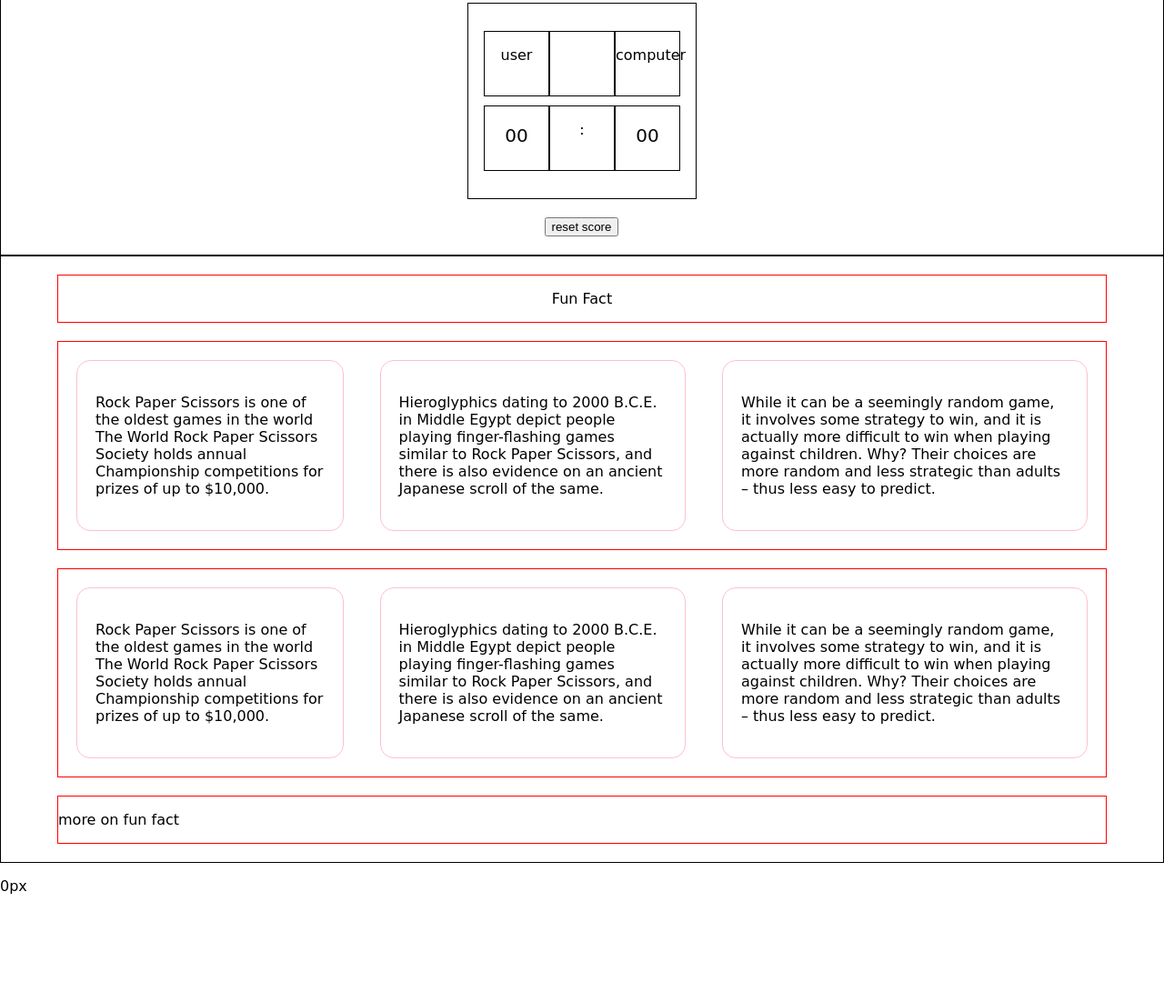
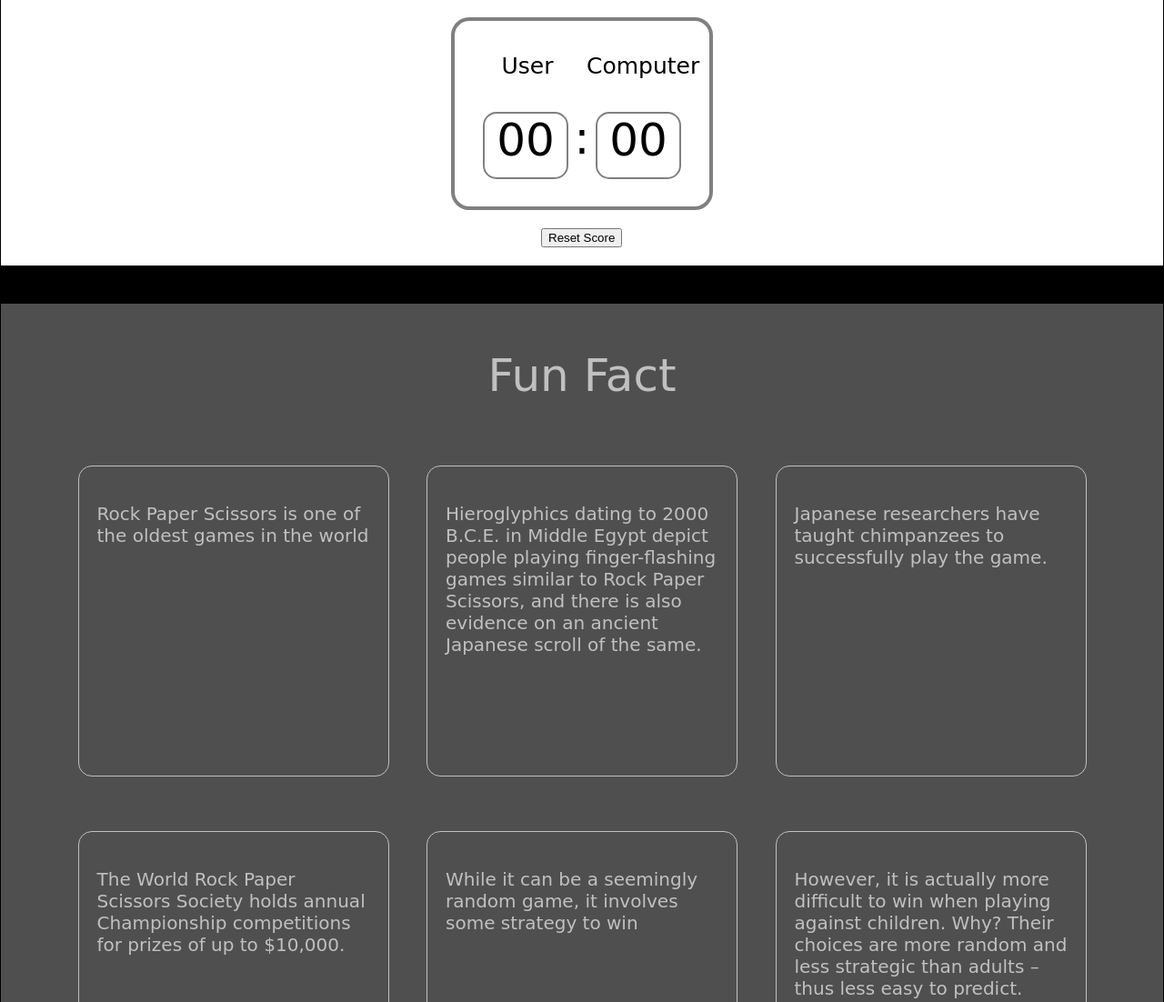
Before and after one commit to naamnamm/rock-paper-scissors, a plain HTML site: page index.html in a window 1280 px wide. Shown: the part 1235-2337 px from the top of the page at 91% size. Before the commit the page ends 2235 px from the top, so only its background shows below. Drawn offline with Linux system fonts and the light colour scheme; a web font is replaced by a local one.

Commit message:
add scroll event and styling

```diff
--- a/index.html
+++ b/index.html
@@ -4,7 +4,9 @@
     <meta charset="utf-8">
     <meta name="viewport" content="width=device-width">
     <title>Rock-Paper-Scissors</title>
+    <link href="https://stackpath.bootstrapcdn.com/font-awesome/4.7.0/css/font-awesome.min.css" rel="stylesheet"/>
     <link href="style.css" rel="stylesheet" type="text/css" />
+
   </head>
   <body>
       <header>
@@ -15,7 +17,7 @@
         <div class="header-1"> scroll here to play!</div>
 
         <div class="header-2">
-            <h1 class="header-title"> Rock-Paper-Scissors </h1>
+            <h1 class="header-title"> Rock - Paper - Scissors </h1>
         </div>
       </header>
 
@@ -63,13 +65,13 @@
               <div class='scoreboard-container'>
                 <div class='scoreboard-header'>
                     <div class='scoreboard-header-1'>
-                        <p id='user-name-scoreboard'>user</p>
+                        <p id='user-name-scoreboard'>User</p>
                     </div>
 
                     <div class='scoreboard-header-2'></div>
 
                     <div class='scoreboard-header-3'>
-                        <p>computer</p>
+                        <p id='computer-title'> Computer</p>
                     </div>
                 </div>
 
@@ -79,7 +81,7 @@
                     </div>
 
                     <div class='scoreboard-middle'>
-                        <p>:</p>
+                        <p id='between-score'>:</p>
                     </div>
 
                     <div class='scoreboard-computer'>
@@ -89,11 +91,13 @@
               </div>
 
               <div class='reset-score'>
-                <button id='reset-score'> reset score </button>
+                <button id='reset-score'> Reset Score </button>
               </div>
 
           </div>
         </div>
+
+        <div class='main-2-footer'><p id='scroll-up-to-play'>...</p></div>
 
         <div class="main-3 fun-fact" >
 
@@ -103,9 +107,9 @@
 
           <div class="fun-fact-container-1">
             <div class='fun-fact-1'>
-              <p>Rock Paper Scissors is one of the oldest games in the world
-                The World Rock Paper Scissors Society holds annual Championship competitions for prizes of up to $10,000.
+              <p> Rock Paper Scissors is one of the oldest games in the world
               </p>
+
             </div>
 
             <div class='fun-fact-2'>
@@ -114,38 +118,32 @@
             </div>
 
             <div class='fun-fact-3'>
-              <p class='hover-fun-fact'>While it can be a seemingly random game, it involves some strategy to win, and it is actually more difficult to win when playing against children. Why?
-                Their choices are more random and less strategic than adults – thus less easy to predict.
-              </p>
+              <p class='hover-fun-fact'>Japanese researchers have taught chimpanzees to successfully play the game.</p>
             </div>
           </div>
 
           <div class="fun-fact-container-2">
             <div class='fun-fact-4'>
-              <p>Rock Paper Scissors is one of the oldest games in the world
-                The World Rock Paper Scissors Society holds annual Championship competitions for prizes of up to $10,000.
+              <p>The World Rock Paper Scissors Society holds annual Championship competitions for prizes of up to $10,000.
               </p>
             </div>
 
             <div class='fun-fact-5'>
-              <p> Hieroglyphics dating to 2000 B.C.E. in Middle Egypt depict people playing finger-flashing games similar to Rock Paper Scissors,
-                and there is also evidence on an ancient Japanese scroll of the same.</p>
+              <p> While it can be a seemingly random game, it involves some strategy to win</p>
             </div>
 
             <div class='fun-fact-6'>
-              <p class='hover-fun-fact'>While it can be a seemingly random game, it involves some strategy to win, and it is actually more difficult to win when playing against children. Why?
+              <p class='hover-fun-fact'>However, it is actually more difficult to win when playing against children. Why?
                 Their choices are more random and less strategic than adults – thus less easy to predict.
               </p>
             </div>
           </div>
 
           <div class='fun-fact-footer'>
-            <p> more on fun fact </p>
+            <p>  </p>
           </div>
 
         </div>
-
-        <p id='show-text'> Hope you enjoy the game!</p>
 
       </main>
 
--- a/script.js
+++ b/script.js
@@ -61,8 +61,7 @@ function formatScore(userCurrentScore, computerCurrentScore) {
 }
 
 
-function determine_winner(userChosenValue, computerChosenValue) {
-    //console.log(userChoose_value, computerChoose_value)
+function determineWinner(userChosenValue, computerChosenValue) {
     let winner = '';
     let resultDisplay = document.getElementsByClassName('middle-stage-container')[0];
     resultDisplay.style.opacity = '1';
@@ -106,7 +105,7 @@ function computerChoose(userChosenValue) {
         document.getElementsByClassName('computer-paper')[0].style.visibility = 'hidden';
     }
 
-    determine_winner(userChosenValue, computerChosenValue);
+    determineWinner(userChosenValue, computerChosenValue);
 }
 
 //------------------------------------------
@@ -213,25 +212,27 @@ resetScoreButton.addEventListener('click', resetScore);
 // let boundingBottom = displayBottom.getBoundingClientRect();
 // let scrollTopValue = '';
 
+
 function getPageOffsetTop() {
-    document.getElementById('show-text').innerHTML = window.pageYOffset + 'px';
+    document.getElementsByClassName('header-1')[0].innerHTML = window.pageYOffset + 'px';
     //log(window.pageYOffset + 'px');
     scrollTopValue = window.pageYOffset;
-    log(scrollTopValue);
+    //log(scrollTopValue);
     return scrollTopValue;
 }
 
 window.addEventListener('scroll', getPageOffsetTop);
 
+//--------------------------------------------------
 
 function userChooseByKeydown(e) {
-    if (isGameOver === true) {
+    let pageOffset = getPageOffsetTop();
+
+    if (pageOffset < 400 || pageOffset > 1050 ) {
         return;
     }
 
-    let pageOffset = getPageOffsetTop();
-
-    if (pageOffset < 800 || pageOffset > 1185 ) {
+    if (isGameOver === true) {
         return;
     }
 
@@ -242,7 +243,6 @@ function userChooseByKeydown(e) {
     let paper = document.getElementsByClassName('paper')[0];
     let scissors = document.getElementsByClassName('scissors')[0];
 
-    if (pageOffset >= 800 && pageOffset <= 1185 ) { //or boundingTop is view
         if (keycode == 0) {
             userChosenValue = 'rock';
             rock.style.height = '80px';
@@ -266,7 +266,6 @@ function userChooseByKeydown(e) {
             rock.style.visibility = 'hidden';
             paper.style.visibility = 'hidden';
         }
-    }
 
     console.log(userChosenValue);
 
@@ -277,6 +276,22 @@ function userChooseByKeydown(e) {
 
 document.body.addEventListener('keydown', userChooseByKeydown);
 
+//----------------------------------------------------
+
+//when main1 is not visible
+let displayObserver = new IntersectionObserver(function(entries) {
+    let displayAlert = document.getElementById('scroll-up-to-play');
+	if(entries[0].isIntersecting === false) {
+        console.log('Element is not visible on screen');
+        displayAlert.innerHTML = '<div id="arrow-up" class="fa fa-angle-double-up"> Scroll up to play! </div> <div id="arrow-up" class="fa fa-angle-double-up"></div>';
+    } else {
+        displayAlert.innerText = ''
+    }
+}, { threshold: [0.5] });
+
+
+displayObserver.observe(document.querySelector(".main-1"));
+
 //so now I have
 
 //animate opacity? https://www.youtube.com/watch?v=CxC925yUxSI&t=440s
--- a/style.css
+++ b/style.css
@@ -1,4 +1,5 @@
 @import url('https://fonts.googleapis.com/css2?family=Baloo+Thambi+2:wght@500&display=swap');
+
 
 body {
     margin: 0;
@@ -11,15 +12,16 @@ body {
     width: 100%;
     height: 800px;
     /* background-color: gray; */
-    background: no-repeat center url('https://pbs.twimg.com/media/CXf7TlsWwAAqKD8.png');
+    background: no-repeat center url('https://image.freepik.com/free-vector/rock-paper-scissors-vector-cartoon-hand-design_48644-5.jpg');
     background-size: cover;
     display: flex;
     justify-content: center;
     align-items: center;
+    filter: grayscale(60%);
 }
 
 .header-1 {
-    height: 30px;
+    height: 40px;
     background-color: black;
     color: white;
 }
@@ -37,14 +39,14 @@ body {
     display: flex;
     justify-content: center;
     padding: 50px 0;
-    border: 1px solid black;s
+    border: 1px solid black;
     background-color: lightgray;
 }
 
     .user-stage-container, .computer-stage-container {
         height: 200px;
         width: 350px;
-        border: 1px solid black;
+        border: 4px solid black;
         border-radius: 15px;
         background-color: white;
     }
@@ -77,15 +79,20 @@ body {
         .user-name, .computer-name {
             width: 330px;
             height: 50px;
-            border: 1px solid black;
+            /* border: 1px solid black; */
             margin: 10px auto;
             text-align: center;
+            font-size: 20px;
+        }
+
+        #user-name-title {
+            margin: 20px 0 10px;
         }
 
         #user-choice, #computer-choice {
             width: 330px;
             height: 120px;
-            border: 1px solid black;
+            /* border: 1px solid black; */
             margin: 0 auto 10px;
             display: flex;
             justify-content: center;
@@ -139,27 +146,49 @@ body {
     }
 
     .scoreboard-container {
-        width: 250px;
-        border: 1px solid black;
+        width: 280px;
+        border: 4px solid grey;
         margin: 0 auto;
-        padding: 20px 0;
+        padding: 10px 0 20px;
+        border-radius: 20px;
     }
 
     .reset-score {
         margin: 20px auto 0;
-        width: 83px;
+        width: 90px;
+        cursor: pointer;
     }
 
         .scoreboard-header {
             display: flex;
             justify-content: center;
-            margin: 10px 0;
+            margin: 0 0 20px;
         }
 
-            .scoreboard-header-1, .scoreboard-header-2, .scoreboard-header-3 {
-                width: 70px;
+            .scoreboard-header-1 {
+                width: 90px;
                 height: 70px;
-                border: 1px solid black;
+                /* border: 1px solid black; */
+                text-align: center;
+                font-size: 25px;
+            }
+
+            .scoreboard-header-3 {
+                width: 100px;
+                height: 70px;
+                text-align: center;
+                font-size: 25px;
+            }
+
+            .scoreboard-header-2 {
+                width: 20px;
+                height: 70px;
+                text-align: center;
+            }
+
+            .scoreboard-middle {
+                width: 30px;
+                height: 70px;
                 text-align: center;
             }
 
@@ -169,47 +198,77 @@ body {
             margin: 10px 0;
         }
 
-            .scoreboard-user, .scoreboard-middle, .scoreboard-computer {
-                width: 70px;
+            .scoreboard-user, .scoreboard-computer {
+                width: 90px;
                 height: 70px;
-                border: 1px solid black;
+                border: 2px solid gray;
+                border-radius: 15px;
                 text-align: center;
             }
 
-                #user-score, #computer-score {
-                    font-size: 20px;
+                #user-score, #between-score, #computer-score {
+                    font-size: 50px;
+                    margin: 0 0 20px;
                 }
+
+.main-2-footer {
+    height: 40px;
+    background-color: black;
+    color: white;
+
+}
+
+    #scroll-up-to-play {
+        margin: 0;
+        text-align: center;
+        padding: 10px 0;
+    }
+
+    #arrow-up {
+        font-size: 20px;
+    }
 
 .main-3 {
     border: 1px solid black;
+    background-color:#504f4f;
 }
 
     .fun-fact-title, .fun-fact-container-1, .fun-fact-container-2, .fun-fact-footer {
         width: 90vw;
         margin: 20px auto;
-        border: 1px solid red;
+        /* border: 1px solid red; */
     }
 
     .fun-fact-title {
         text-align: center;
+        color: #c0c0c0;
+        font-size: 50px;
     }
 
     .fun-fact-container-1, .fun-fact-container-2 {
         display: flex;
-        justify-content: center;
+        justify-content: space-evenly;
         align-items: center;
+        color:#c0c0c0;
     }
 
         .fun-fact-1, .fun-fact-2, .fun-fact-3 {
             margin: 20px;
+            width: 300px;
+            height: 300px;
             padding: 20px;
             border-radius: 15px;
-            border: 1px solid pink;
+            border: 1px solid #c0c0c0;
+            font-size: 20px;
+
         }
 
         .fun-fact-4, .fun-fact-5, .fun-fact-6 {
             margin: 20px;
+            width: 300px;
+            height: 300px;
             padding: 20px;
             border-radius: 15px;
-            border: 1px solid pink;
+            border: 1px solid #c0c0c0;
+            font-size: 20px;
         }
```
